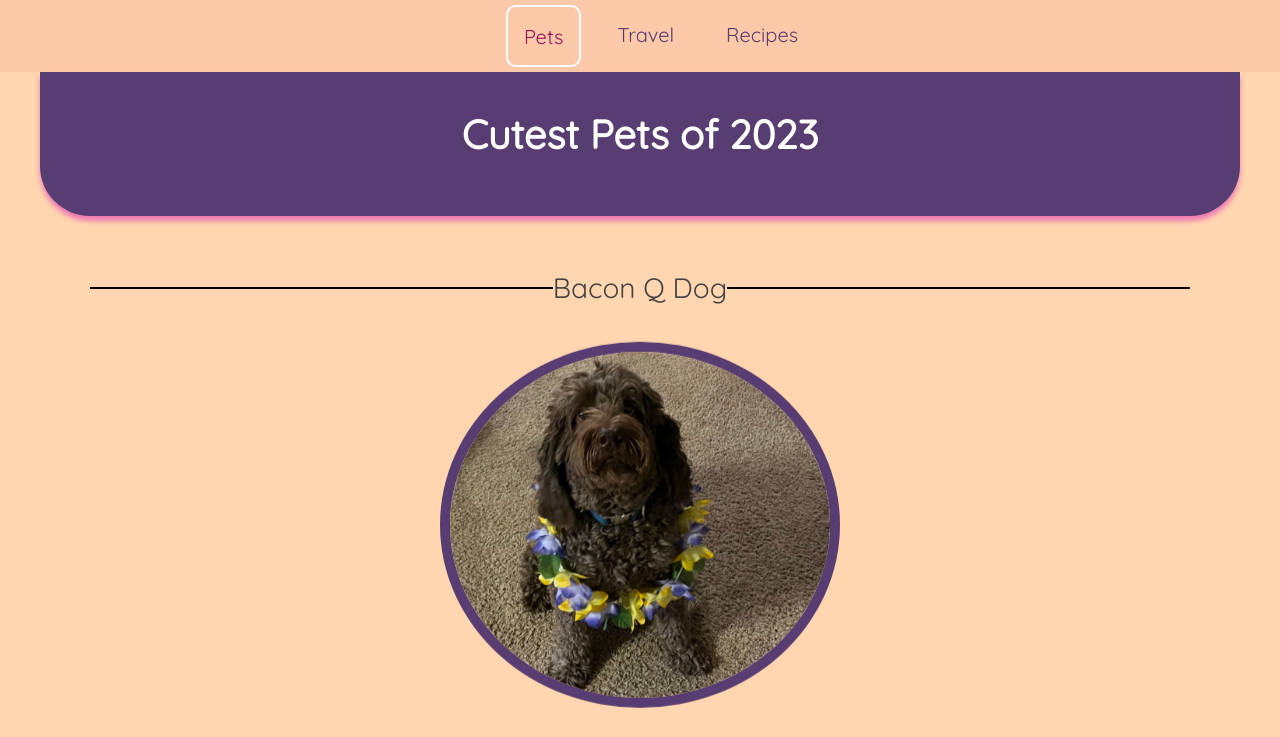
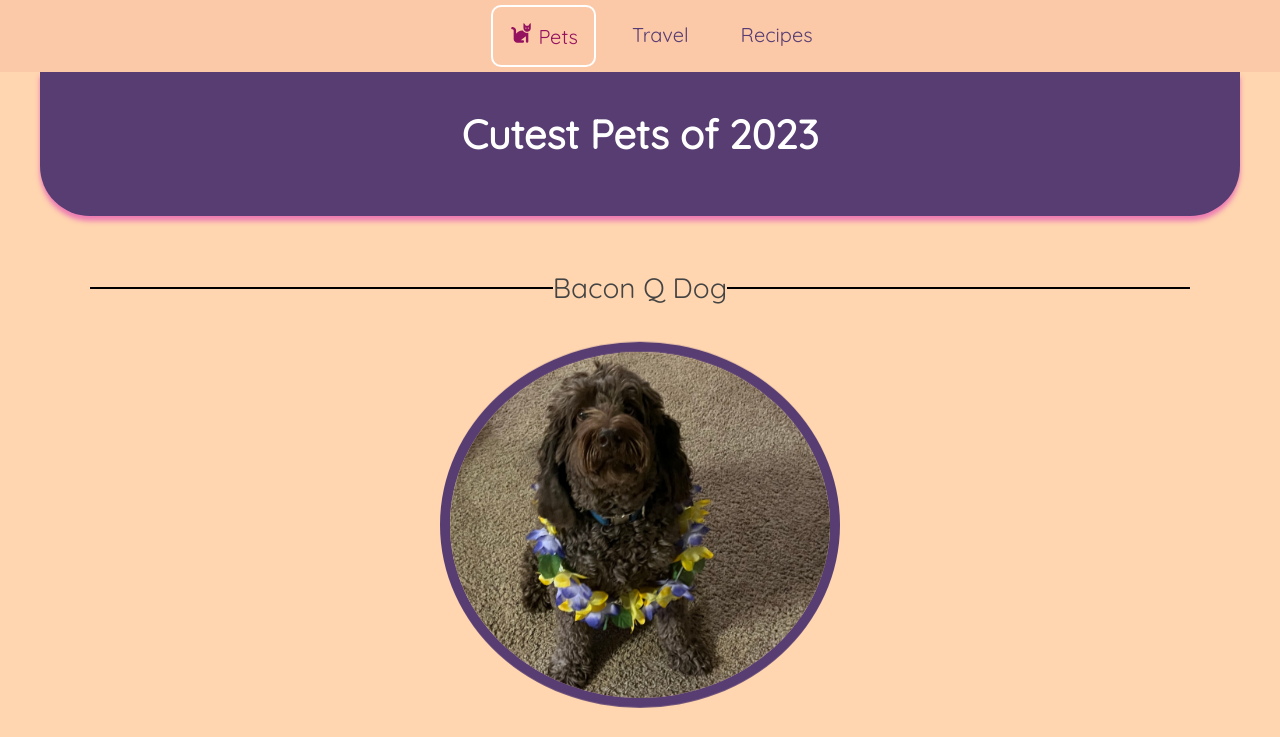
Before and after one commit to renjialan/mobile_complete, a plain HTML site: page index.html in a window 1280 px wide. Shown: the top 737 px of the page. Drawn offline with Linux system fonts and the light colour scheme.

Commit message:
Update index.html

```diff
--- a/index.html
+++ b/index.html
@@ -11,11 +11,13 @@
 <body>
     <div id="scrolltop"></div>
     <nav class="topnav">
+
         <ul>
+
             <li><a href = "#main" id="jump">Skip to Main Content</a></li>
 
 
-            <li><a href = "index.html" class="current">Pets</a></li>
+            <li><a href = "index.html" class="current"><svg xmlns="http://www.w3.org/2000/svg" height="1em" viewBox="0 0 576 512"><!--! Font Awesome Free 6.4.2 by @fontawesome - https://fontawesome.com License - https://fontawesome.com/license (Commercial License) Copyright 2023 Fonticons, Inc. --><path d="M320 192h17.1c22.1 38.3 63.5 64 110.9 64c11 0 21.8-1.4 32-4v4 32V480c0 17.7-14.3 32-32 32s-32-14.3-32-32V339.2L280 448h56c17.7 0 32 14.3 32 32s-14.3 32-32 32H192c-53 0-96-43-96-96V192.5c0-16.1-12-29.8-28-31.8l-7.9-1c-17.5-2.2-30-18.2-27.8-35.7s18.2-30 35.7-27.8l7.9 1c48 6 84.1 46.8 84.1 95.3v85.3c34.4-51.7 93.2-85.8 160-85.8zm160 26.5v0c-10 3.5-20.8 5.5-32 5.5c-28.4 0-54-12.4-71.6-32h0c-3.7-4.1-7-8.5-9.9-13.2C357.3 164 352 146.6 352 128v0V32 12 10.7C352 4.8 356.7 .1 362.6 0h.2c3.3 0 6.4 1.6 8.4 4.2l0 .1L384 21.3l27.2 36.3L416 64h64l4.8-6.4L512 21.3 524.8 4.3l0-.1c2-2.6 5.1-4.2 8.4-4.2h.2C539.3 .1 544 4.8 544 10.7V12 32v96c0 17.3-4.6 33.6-12.6 47.6c-11.3 19.8-29.6 35.2-51.4 42.9zM432 128a16 16 0 1 0 -32 0 16 16 0 1 0 32 0zm48 16a16 16 0 1 0 0-32 16 16 0 1 0 0 32z"/></svg>Pets</a></li>
             <li><a href = "./travel.html">Travel</a></li>
             <li><a href = "./recipes.html">Recipes</a></li>
 
@@ -28,6 +30,7 @@
         <div class="banner">
             <h1 id="main_title">Cutest Pets of 2023</h1>
             </div>
+
 
         <!-- first -->
 
```
